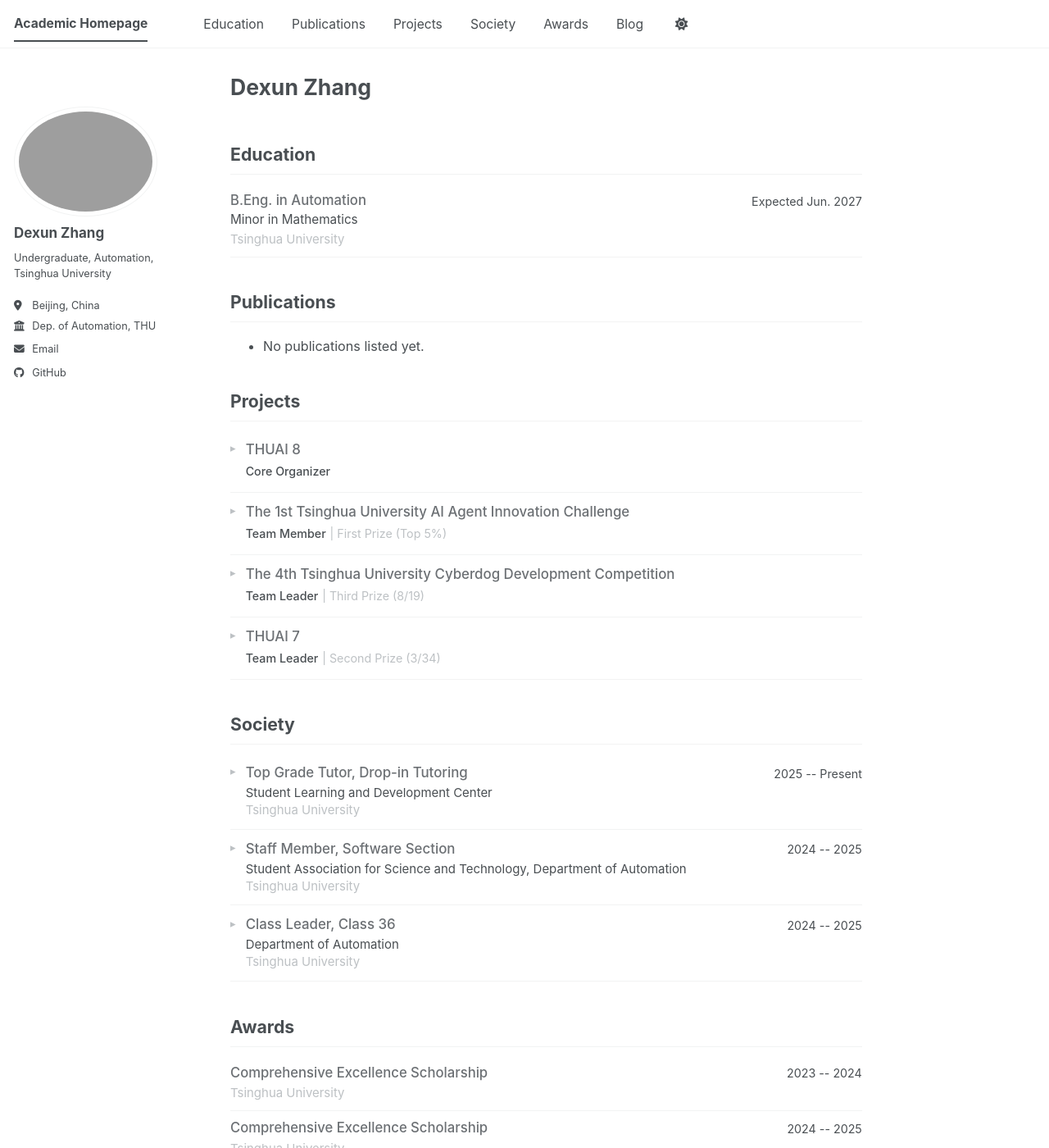
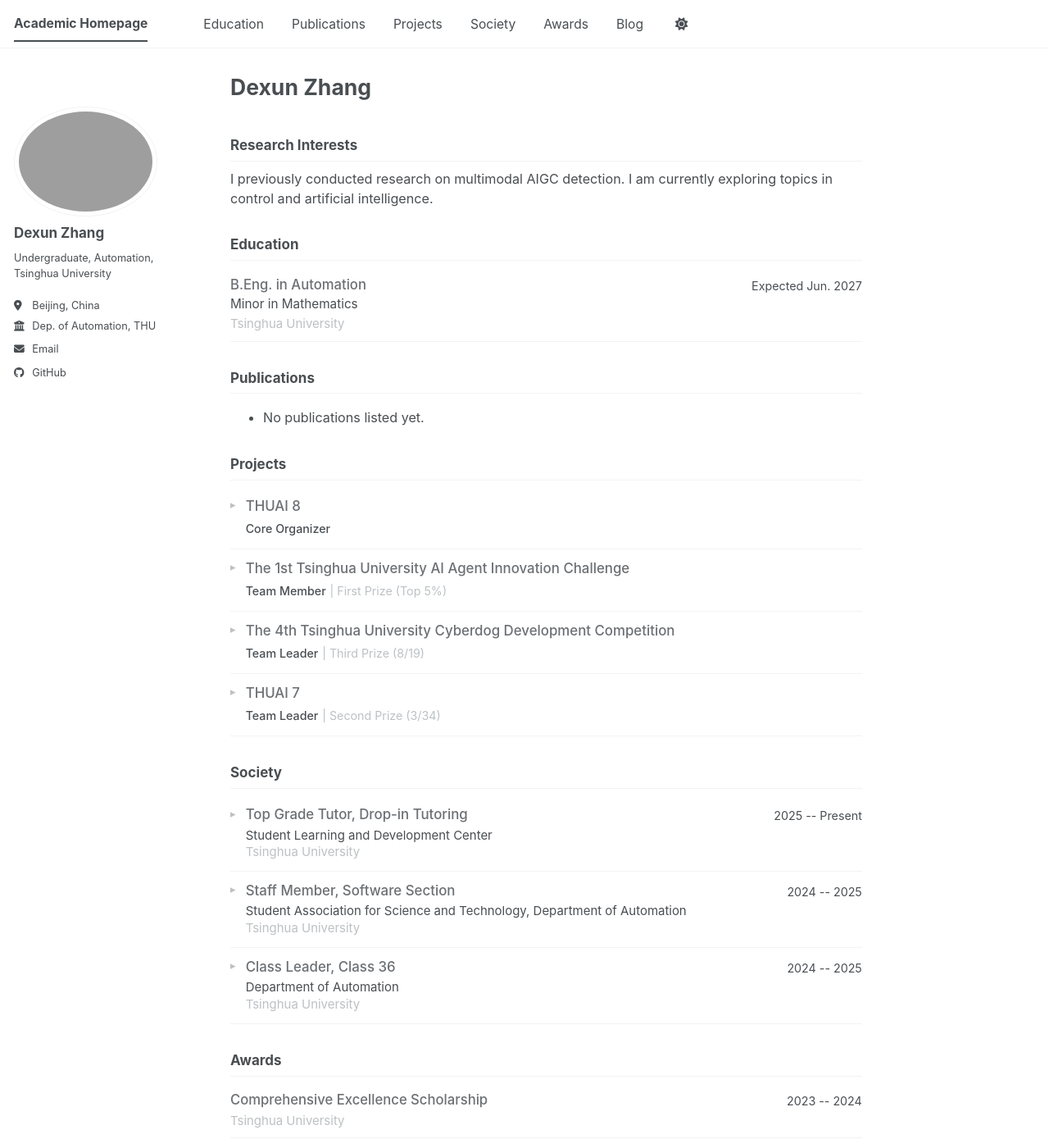
Before and after one commit to PsephurusGladius/academicpages, a Jekyll site: the page built from _pages/about.md, in a window 1280 px wide and 1400 px high. Shown: the whole window at 82% size. Built offline with Jekyll 4.4.1, drawn with Linux system fonts in a browser that asks for light colours; our own code applies the rules of GitHub Pages for plain Markdown files; a script bundle is joined from its source files by our own code; library files that are not in the unit come from our copies.

Commit message:
Add research interests section and reduce heading sizes

```diff
--- a/_pages/about.md
+++ b/_pages/about.md
@@ -6,6 +6,13 @@
   - /about/
   - /about.html
 ---
+
+## Research Interests {#research}
+
+<p>
+  I previously conducted research on multimodal AIGC detection.
+  I am currently exploring topics in control and artificial intelligence.
+</p>
 
 ## Education {#education}
 
--- a/_sass/layout/_page.scss
+++ b/_sass/layout/_page.scss
@@ -51,8 +51,13 @@
 .page__content {
 
   h2 {
+    font-size: $type-size-5;
     padding-bottom: 0.5em;
     border-bottom: 1px solid var(--global-border-color);
+  }
+
+  h3 {
+    font-size: $type-size-6;
   }
 
   p, li, dl {
```
